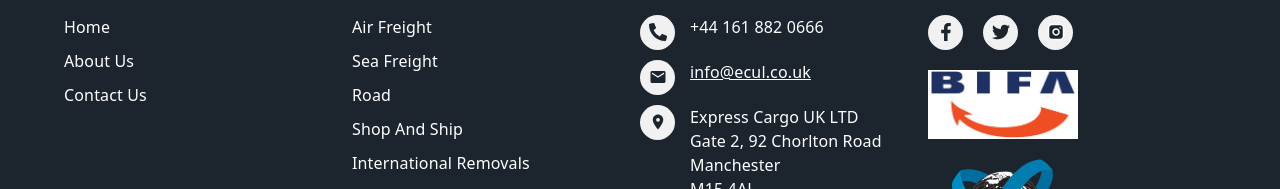
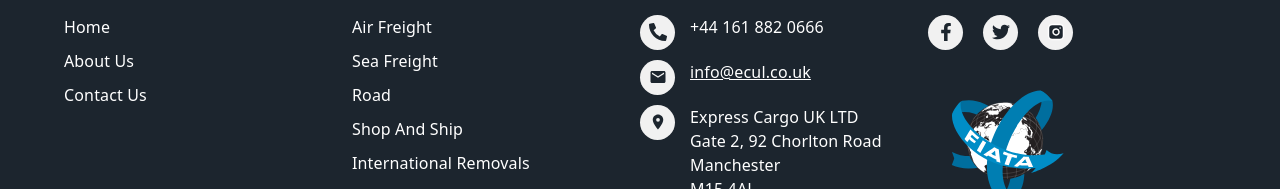
Before and after one commit to ExpressCargoUK/xpress-cargo-next, a Next.js app: page /help-tracking/add-booking in a window 1280 px wide. Shown: the part 2823-3012 px from the top of the page. Built offline with nearby package versions, Linux system fonts and the light colour scheme.

Commit message:
Remove BIFA logo from footer

```diff
--- a/Layout/Footer/index.jsx
+++ b/Layout/Footer/index.jsx
@@ -146,15 +146,6 @@ const Footer = () => {
 
               <Stack direction={"column"} sx={{ marginTop: "20px" }}>
                 <img
-                  src="/assets/images/parcel/bifa-logo-1.jpg"
-                  alt="BIFA logo"
-                  style={{
-                    width: "100%",
-                    objectFit: "contain",
-                    maxWidth: "150px",
-                  }}
-                />
-                <img
                   src="/assets/images/parcel/fiata.svg"
                   alt="FIATA logo"
                   style={{
```
